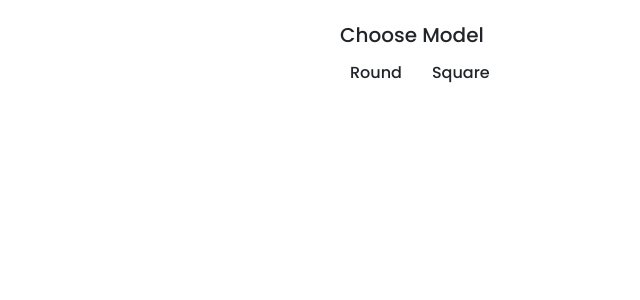
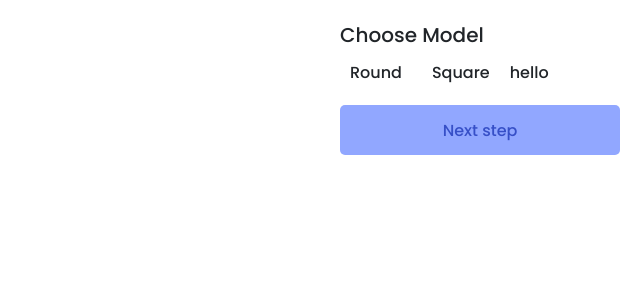
Before and after one commit to Cheung-KaWai/bachelor, a React (Vite) app: page / in a window 1280 px wide. Both pictures are taken after a click on the button "Configure light". Shown: the top 300 px of the page, without its empty margins (640-1280 px from the left). Built offline with nearby package versions, Linux system fonts and the light colour scheme; no server answers.

Commit message:
Modify context light

```diff
--- a/src/components/Configurator/GenerateRoom.jsx
+++ b/src/components/Configurator/GenerateRoom.jsx
@@ -4,6 +4,7 @@ import { DataContext } from "../../context/DataContextProvider";
 import { LightContext } from "../../context/LightContextProvider";
 import { getData } from "../../js/firebase";
 import { FlexContainer } from "../Layout/FlexContainer";
+import * as THREE from "three";
 
 export const GenerateRoom = () => {
   const context = useContext(DataContext);
@@ -21,6 +22,19 @@ export const GenerateRoom = () => {
       context.setRoomData(data);
       context.setRerender((prev) => !prev);
       lightContext.setStep(1);
+      console.log(data);
+
+      const transform = data.walls[0].transform;
+      const matrix = new THREE.Matrix4();
+      matrix.set(...transform);
+      let translation = new THREE.Vector3();
+      let rotation = new THREE.Quaternion();
+      let scaleMatrix = new THREE.Vector3();
+      matrix.transpose().decompose(translation, rotation, scaleMatrix);
+
+      const dimensions = data.walls[0].dimensions;
+      lightContext.setHeight(dimensions[1] / 2);
+      lightContext.setRotation(rotation);
     }
   };
 
--- a/src/components/Configurator/LightStep1.jsx
+++ b/src/components/Configurator/LightStep1.jsx
@@ -5,11 +5,12 @@ import { ConfigTitle } from "./ConfigTitle";
 import { useGLTF } from "@react-three/drei";
 import RoundLamp from "../Models/RoundLamp";
 import SquareLamp from "../Models/SquareLamp";
+import { Button } from "../UI/Button";
 
 export const LightStep1 = () => {
   const lightContext = useContext(LightContext);
 
-  const handleShape = async (ev) => {
+  const handleShape = (ev) => {
     switch (ev.target.value) {
       case "round":
         lightContext.setModel(<RoundLamp />);
@@ -17,6 +18,10 @@ export const LightStep1 = () => {
       default:
         lightContext.setModel(<SquareLamp />);
     }
+  };
+
+  const handleClick = () => {
+    console.log(lightContext.lampRef);
   };
 
   return (
@@ -29,7 +34,9 @@ export const LightStep1 = () => {
         <ModelButton value={"square"} onClick={handleShape}>
           Square
         </ModelButton>
+        <button onClick={handleClick}>hello</button>
       </ModelsContainer>
+      <Button onClick={() => lightContext.setStep(2)}>Next step</Button>
     </>
   );
 };
--- a/src/components/Models/RoundLamp.jsx
+++ b/src/components/Models/RoundLamp.jsx
@@ -1,18 +1,31 @@
-import React, { Suspense, useEffect, useRef } from "react";
+import React, { Suspense, useContext, useEffect, useRef } from "react";
 import { useGLTF } from "@react-three/drei";
-import { DoubleSide } from "three";
+import { DoubleSide, MeshStandardMaterial } from "three";
+import { LightContext } from "../../context/LightContextProvider";
 
 export default function Model(props) {
   const { nodes, materials } = useGLTF("/models/roundLamp.glb");
+  let material = nodes.Cylinder002.material;
+  material.side = DoubleSide;
 
-  useEffect(() => {
-    console.log(nodes);
-  }, [nodes]);
+  const lightContext = useContext(LightContext);
+
+  // useEffect(() => {
+  //   console.log(nodes);
+  // }, [nodes]);
 
   return (
     <Suspense>
-      <group {...props} dispose={null}>
-        <mesh castShadow receiveShadow geometry={nodes.Cylinder002.geometry} material={nodes.Cylinder002.material} />
+      <group {...props} dispose={null} ref={lightContext.lampRef}>
+        <mesh
+          castShadow
+          receiveShadow
+          geometry={nodes.Cylinder002.geometry}
+          material={nodes.Cylinder002.material}
+          name="round"
+          position={[0, lightContext.height ?? 0, 0]}
+          quaternion={lightContext.rotation ?? [0, 0, 0, 0]}
+        />
       </group>
     </Suspense>
   );
--- a/src/components/Models/SquareLamp.jsx
+++ b/src/components/Models/SquareLamp.jsx
@@ -1,18 +1,32 @@
-import React, { Suspense, useRef, useEffect } from "react";
+import React, { Suspense, useRef, useEffect, useContext } from "react";
 import { useGLTF } from "@react-three/drei";
-import { DoubleSide } from "three";
+import { DoubleSide, MeshBasicMaterial, MeshStandardMaterial } from "three";
+import { LightContext } from "../../context/LightContextProvider";
 
 export default function Model(props) {
   const { nodes, materials } = useGLTF("/models/squareLamp.glb");
+  let material = new MeshStandardMaterial({ color: "#fff", side: DoubleSide });
 
-  useEffect(() => {
-    console.log(nodes);
-  }, [nodes]);
+  const lightContext = useContext(LightContext);
+
+  // useEffect(() => {
+  //   if (nodes) {
+  //     material = new MeshBasicMaterial({ color: "#fff" });
+  //   }
+  // }, [nodes]);
 
   return (
     <Suspense>
-      <group {...props} dispose={null}>
-        <mesh castShadow receiveShadow geometry={nodes.Cube007.geometry} material={nodes.Cube007.material} />
+      <group {...props} dispose={null} ref={lightContext.lampRef}>
+        <mesh
+          castShadow
+          receiveShadow
+          geometry={nodes.Cube007.geometry}
+          material={material}
+          name="square"
+          position={[0, lightContext.height ?? 0, 0]}
+          quaternion={lightContext.rotation ?? [0, 0, 0, 0]}
+        />
       </group>
     </Suspense>
   );
--- /dev/null
+++ b/src/components/UI/Button.jsx
@@ -0,0 +1,21 @@
+import React from "react";
+import styled from "styled-components";
+
+export const Button = ({ children, onClick }) => {
+  return <ButtonComp onClick={onClick}>{children}</ButtonComp>;
+};
+
+const ButtonComp = styled.button`
+  margin-top: 1rem;
+  background-color: #91a7ff;
+  height: 5rem;
+  padding: 0 2rem;
+  border-radius: 0.5rem;
+  width: 100%;
+  color: #364fc7;
+  text-align: center;
+  transition: all 0.3s ease-out;
+  :hover {
+    transform: scale(1.01);
+  }
+`;
--- a/src/context/DataContextProvider.jsx
+++ b/src/context/DataContextProvider.jsx
@@ -6,6 +6,7 @@ export const DataContextProvider = ({ children }) => {
   const [roomData, setRoomData] = useState(null);
   const [rerender, setRerender] = useState(false);
   const [step, setStep] = useState(0);
+
   const groupRef = useRef();
   const cameraRef = useRef();
 
--- a/src/context/LightContextProvider.jsx
+++ b/src/context/LightContextProvider.jsx
@@ -1,16 +1,24 @@
-import React, { createContext, useState } from "react";
+import React, { createContext, useRef, useState } from "react";
 
 export const LightContext = createContext();
 
 export const LightContextProvider = ({ children }) => {
   const [step, setStep] = useState(0);
   const [model, setModel] = useState(null);
+  const [height, setHeight] = useState(null);
+  const [rotation, setRotation] = useState(null);
+  const lampRef = useRef();
 
   const elements = {
     step,
     setStep,
     model,
     setModel,
+    lampRef,
+    height,
+    setHeight,
+    rotation,
+    setRotation,
   };
 
   return <LightContext.Provider value={elements}>{children}</LightContext.Provider>;
```
Also changed, not shown: src/lib/LoadModels.jsx (deleted, +0 -29 lines).
